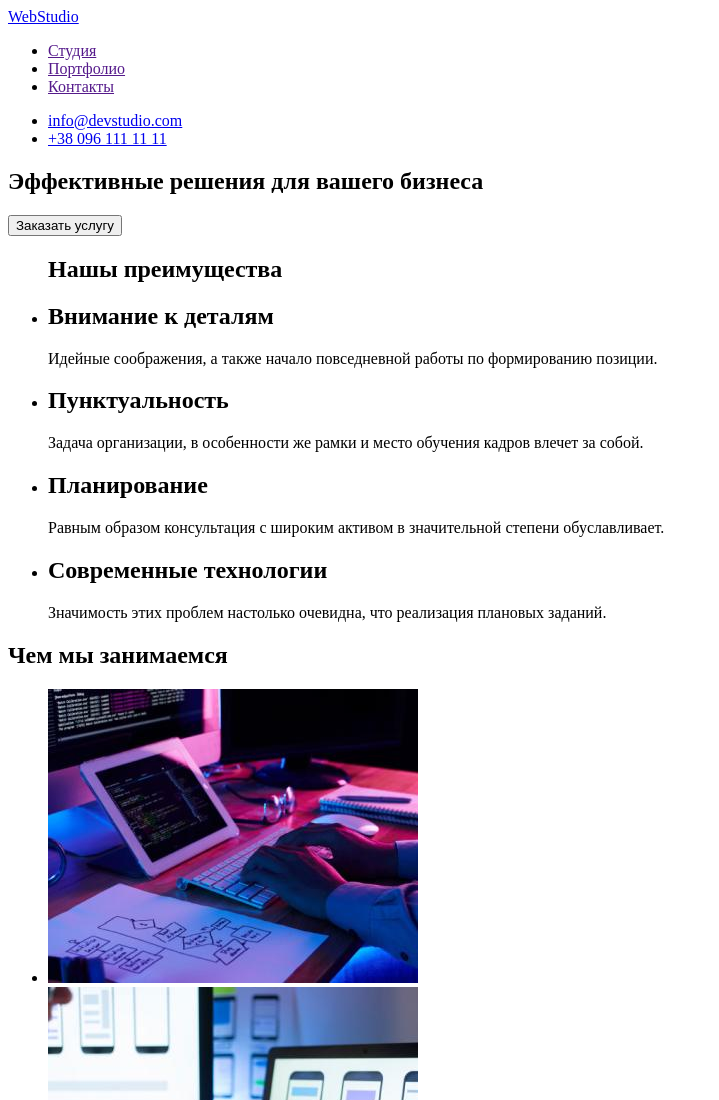
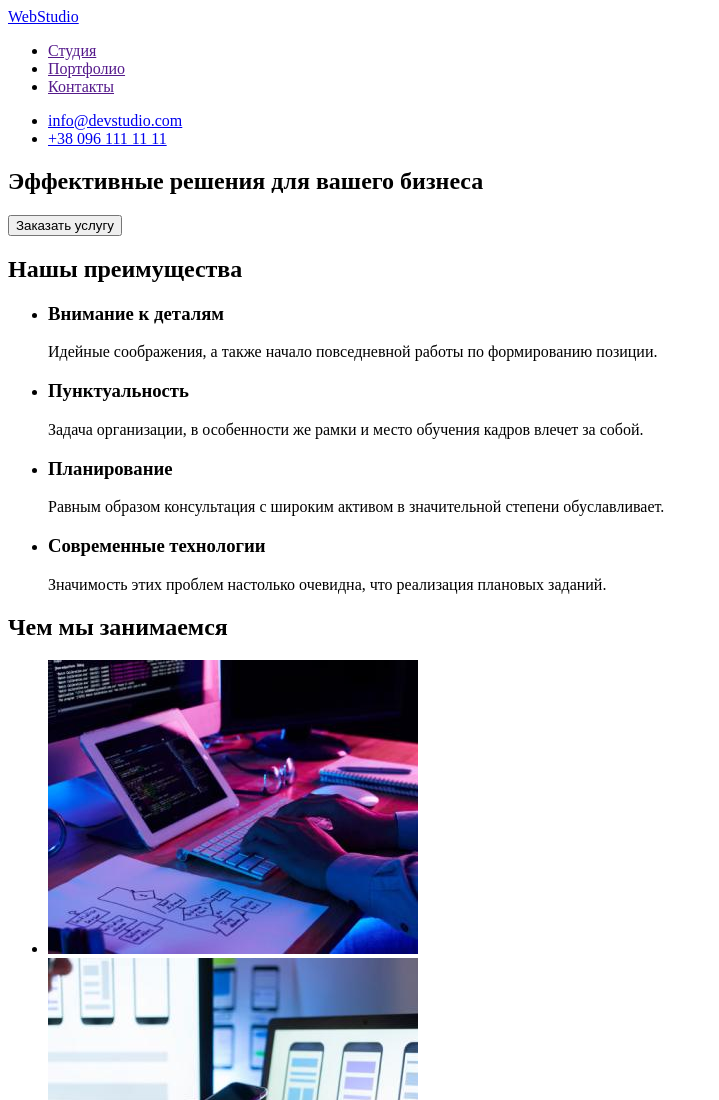
Before and after one commit to TSergiiM/goit-markup-hw-01-old, a plain HTML site: page index.html in a window 1280 px wide. Shown: the top 1100 px of the page, without its empty margins (0-719 px from the left). Drawn offline with Linux system fonts and the light colour scheme.

Commit message:
міняє заголовки та захищає ссилку зовнішню

```diff
--- a/index.html
+++ b/index.html
@@ -31,22 +31,22 @@
       <button type="button">Заказать услугу</button>
     </section>
     <section>
+      <h2>Нашы преимущества</h2>
       <ul>
-        <h2>Нашы преимущества</h2>
         <li>
-          <h2>Внимание к деталям</h2>
+          <h3>Внимание к деталям</h3>
           <p>Идейные соображения, а также начало повседневной работы по формированию позиции.</p>
         </li>
         <li>
-          <h2>Пунктуальность</h2>
+          <h3>Пунктуальность</h3>
           <p>Задача организации, в особенности же рамки и место обучения кадров влечет за собой.</p>
         </li>
         <li>
-          <h2>Планирование</h2>
+          <h3>Планирование</h3>
           <p>Равным образом консультация с широким активом в значительной степени обуславливает.</p>
         </li>
         <li>
-          <h2>Современные технологии</h2>
+          <h3>Современные технологии</h3>
           <p>Значимость этих проблем настолько очевидна, что реализация плановых заданий.</p>
         </li>
       </ul>
@@ -90,7 +90,8 @@
     <a href="/index.html" lang="en"> WebStudio </a>
     <address>
       <ul>
-        <li> <a href="https://goo.gl/maps/tFTgQoa1LivprTz76">г. Киев, пр-т Леси Украинки, 26</a></li>
+        <li> <a href="https://goo.gl/maps/tFTgQoa1LivprTz76" target="_blank" rel="noopener noreferrer nofollow">г. Киев,
+            пр-т Леси Украинки, 26</a></li>
         <li> <a href="mailto:info@devstudio.com" lang="en">info@example.com</a></li>
         <li> <a href="tel:+380961111111">+38 099 111 11 11</a></li>
       </ul>
```
